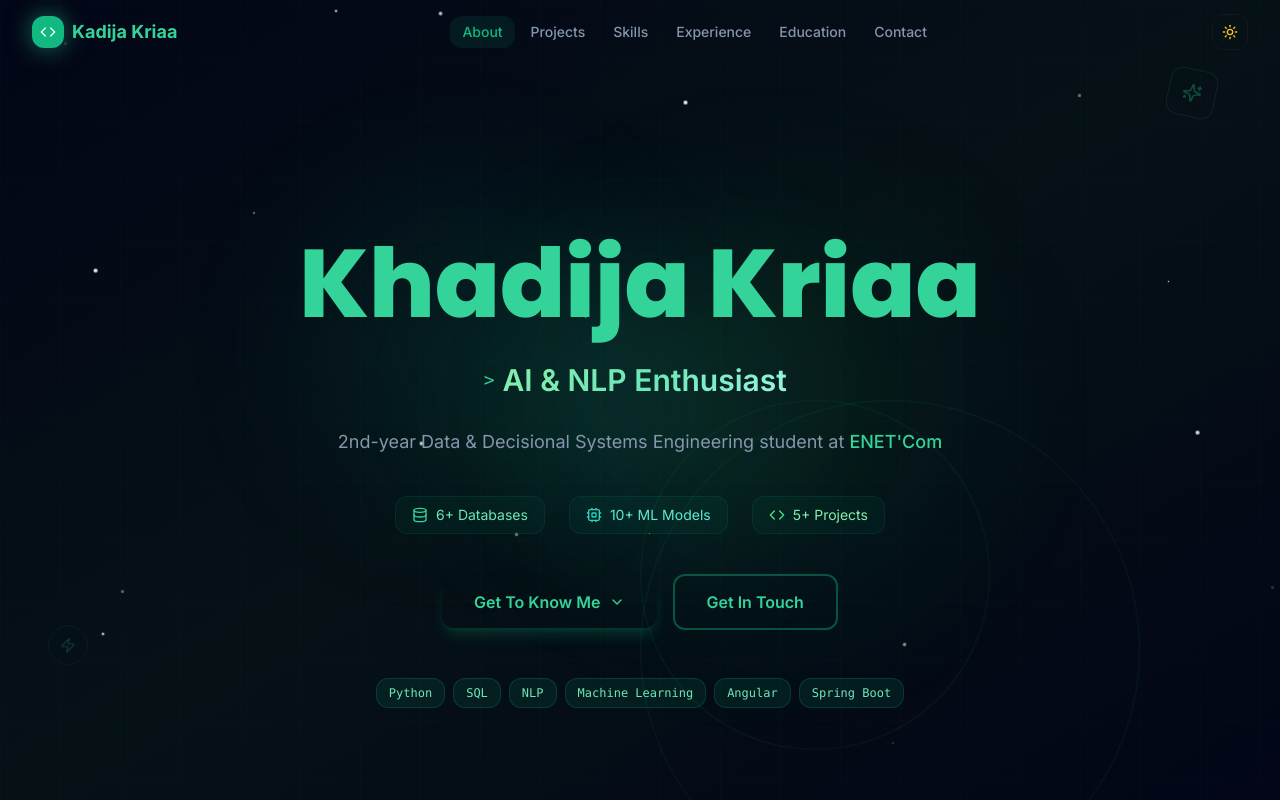
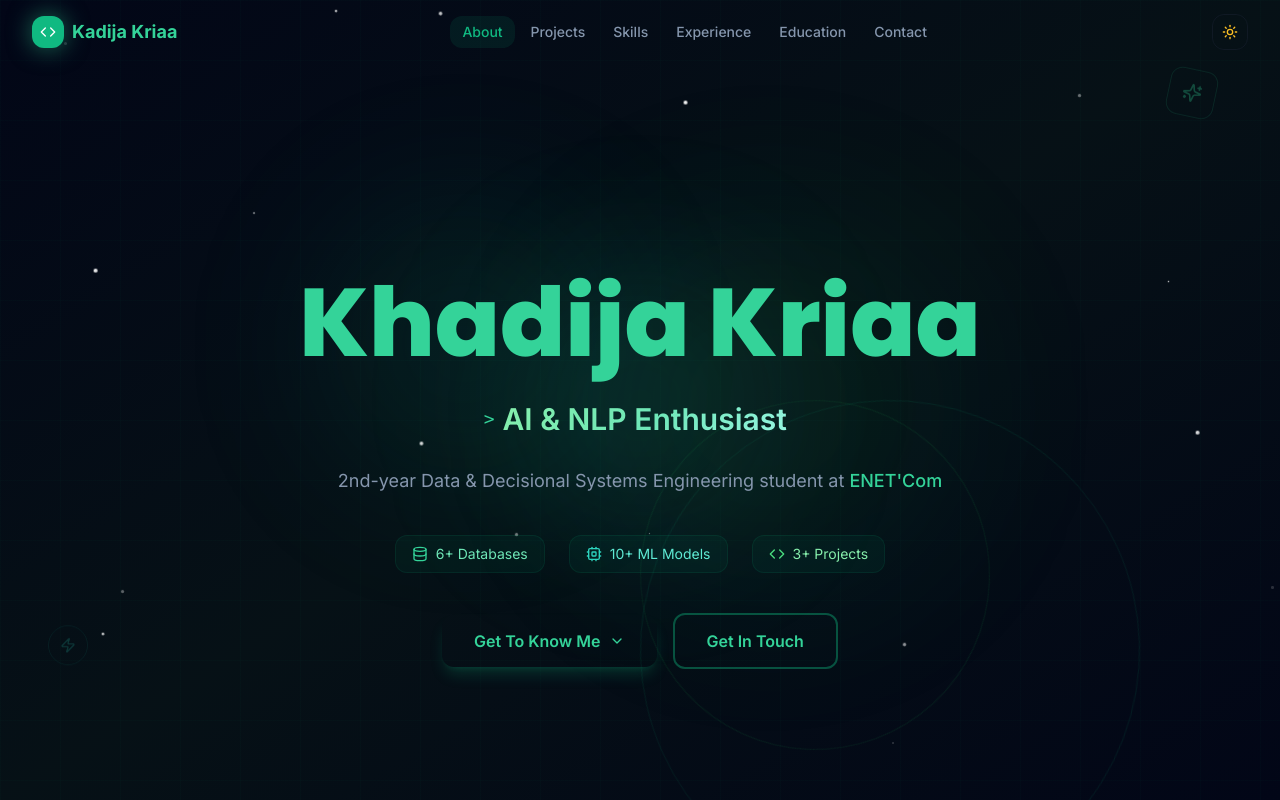
Before and after one commit to khadijakriaa/myportfolio, a Next.js app: page / in a window 1280 px wide. Shown: the top 800 px of the page. Built offline with nearby package versions, Linux system fonts and the light colour scheme.

Commit message:
removed stack pills

```diff
--- a/components/sections/hero.tsx
+++ b/components/sections/hero.tsx
@@ -6,7 +6,7 @@ import { ChevronDown, Sparkles, Zap, Code, Cpu, Database } from 'lucide-react';
 const TAGLINES = [
   'Data Engineering Student',
   'AI & NLP Enthusiast',
-  'Building Intelligent Systems',
+  'Turning Data into Insights',
 ];
 
 const PARTICLES = Array.from({ length: 18 }, (_, i) => ({
@@ -137,7 +137,7 @@ export default function Hero() {
             </div>
             <div className="flex items-center gap-2 px-4 py-2 rounded-lg bg-emerald-500/5 border border-emerald-500/10">
               <Code className="w-4 h-4 text-green-400" />
-              <span className="text-sm text-green-300">5+ Projects</span>
+              <span className="text-sm text-green-300">3+ Projects</span>
             </div>
           </div>
 
@@ -160,18 +160,6 @@ export default function Hero() {
               Get In Touch
             </a>
           </div>
-
-          {/* Tech stack pills with better styling */}
-          <div className="flex flex-wrap items-center justify-center gap-2 mt-12 animate-slide-up delay-600">
-            {['Python', 'SQL', 'NLP', 'Machine Learning', 'Angular', 'Spring Boot'].map((tech) => (
-                <span
-                    key={tech}
-                    className="px-3 py-1.5 text-xs font-mono bg-emerald-500/10 border border-emerald-500/20 rounded-lg text-emerald-300 hover:bg-emerald-500/20 hover:border-emerald-500/40 hover:scale-105 transition-all duration-200 cursor-default"
-                >
-              {tech}
-            </span>
-            ))}
-          </div>
         </div>
       </section>
   );
```
